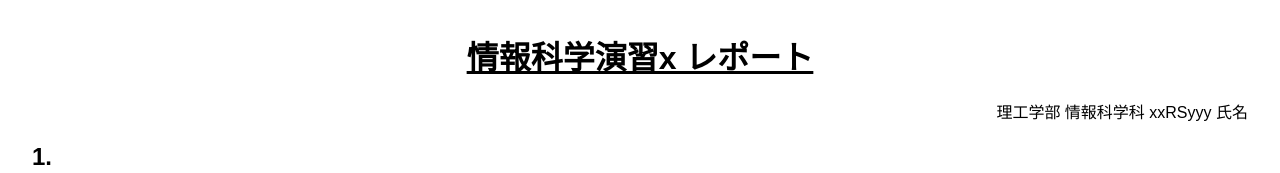
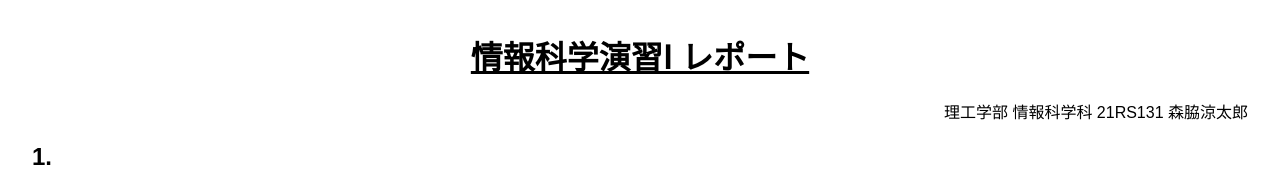
Before and after one commit to 21rs131/k21rs131-ise-report1, a plain HTML site: page index.html in a window 1280 px wide. Shown: the top 173 px of the page. Drawn offline with nearby package versions, Linux system fonts and the light colour scheme.

Commit message:
著者を書いた

```diff
--- a/index.html
+++ b/index.html
@@ -7,13 +7,13 @@
 <script>hljs.highlightAll();</script>
 <link rel="stylesheet" href="style.css">
 
-<title>情報科学演習x レポート</title>
+<title>情報科学演習Ⅰ レポート</title>
 </head>
 
 <body>
 <header>
-<h1>情報科学演習x レポート</h1>
-<p class="author">理工学部 情報科学科 xxRSyyy 氏名</p>
+<h1>情報科学演習Ⅰ レポート</h1>
+<p class="author">理工学部 情報科学科 21RS131 森脇涼太郎</p>
 </header>
 
 <!-- 本文では h2 以降を使うことを想定。h2 以降には自動で節番号をつけるスタイルを設定している。 -->
```
